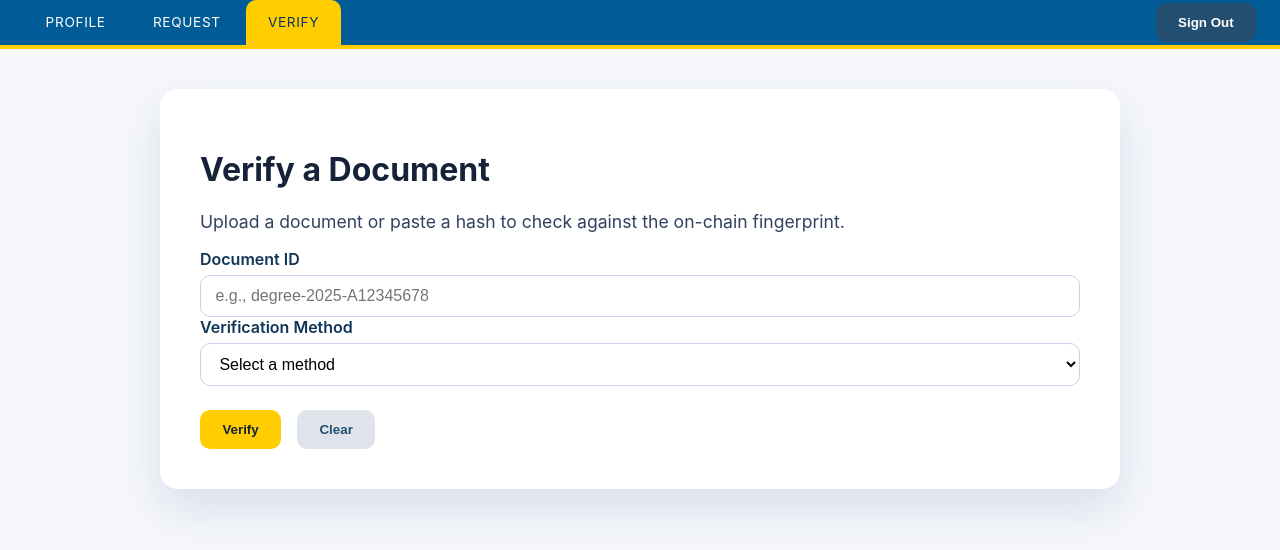
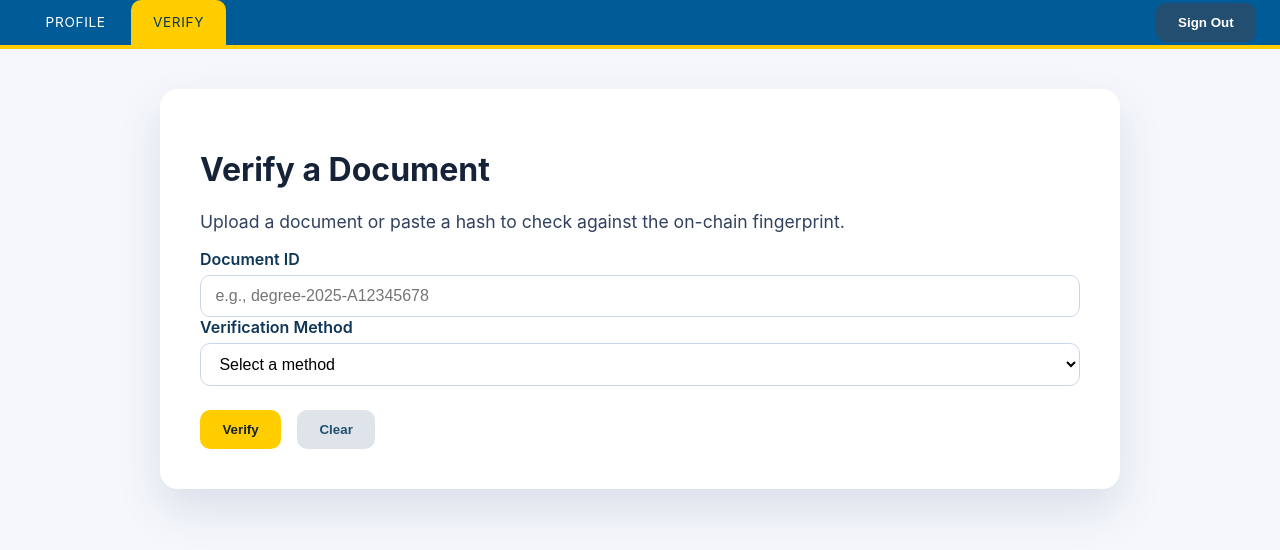
Before and after one commit to jgu0453/document-blockchain, a website: page docs/verify.html in a window 1280 px wide. Drawn offline with nearby package versions, Linux system fonts and the light colour scheme; a script that the page names is missing.

Commit message:
removed request from other student view pages

```diff
--- a/docs/verify.html
+++ b/docs/verify.html
@@ -10,8 +10,7 @@
 <body>
   <nav class="triton-nav">
     <ul>
-      <li><a href="my_documents.html">Profile</a></li>
-      <li><a href="request.html">Request</a></li>
+            <li><a href="my_documents.html">Profile</a></li>
       <li><a href="verify.html" class="active">Verify</a></li>
     </ul>
     <div class="auth-right">
```
